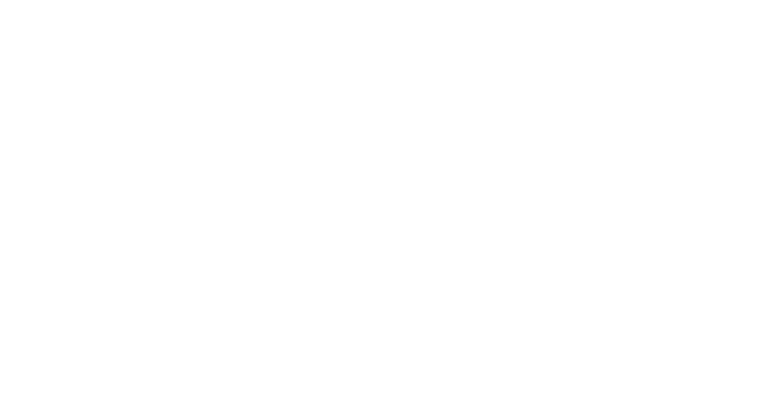
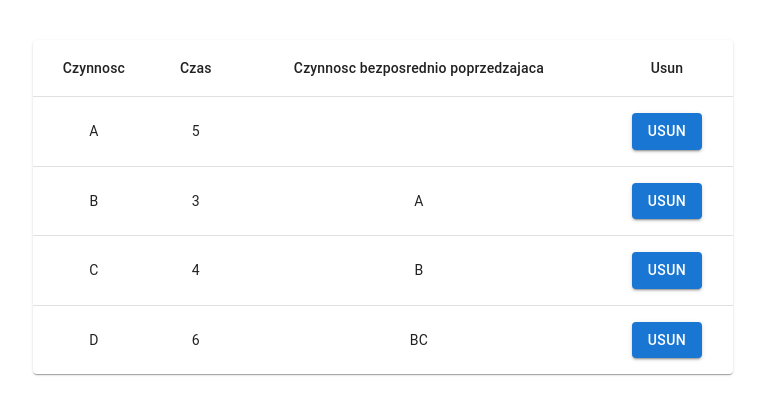
Before and after one commit to mkmak2/CPM, a React (Create React App) app: page / in a window 1280 px wide. Shown: the top 414 px of the page, without its empty margins (7-772 px from the left). Built offline with nearby package versions, Linux system fonts and the light colour scheme.

Commit message:
Added entry label table

```diff
--- a/src/App.tsx
+++ b/src/App.tsx
@@ -1,12 +1,46 @@
 import { useState } from "react";
+import {Step} from '../types/types'
+import EntryDataTable from './components/EntryDataTable/EntryDataTable'
+import { Box } from "@mui/material";
+
+const tmpData: Step[] = [
+  {
+    id: 'A',
+    time: 5,
+    connected: null
+  },
+  {
+    id: 'B',
+    time: 3,
+    connected: ['A']
+  },
+  {
+    id: 'C',
+    time: 4,
+    connected: ['B']
+  },
+  {id: 'D',
+  time: 6,
+  connected: ['B', 'C']
+  }
+]
 
 function App() {
 
-  const [entryData, setEntryData] = useState([])
+  const [entryData, setEntryData] = useState<Step[]>(tmpData)
+
+  const deleteStep = (id: string) => {
+    const updatedData = entryData.filter( d => d.id !== id)
+    setEntryData(updatedData)
+  }
 
   return (
-    <div className="App">
-    </div>
+    <Box
+    className="App"
+    display='flex'
+    p={5}>
+      <EntryDataTable data={entryData} onClick={deleteStep}/>
+    </Box>
   );
 }
 
--- /dev/null
+++ b/src/components/EntryDataTable/EntryDataTable.tsx
@@ -0,0 +1,56 @@
+import React from 'react'
+import Table from '@mui/material/Table';
+import TableBody from '@mui/material/TableBody';
+import TableCell from '@mui/material/TableCell';
+import TableContainer from '@mui/material/TableContainer';
+import TableHead from '@mui/material/TableHead';
+import TableRow from '@mui/material/TableRow';
+import Paper from '@mui/material/Paper';
+import { Button } from '@mui/material';
+import { Step } from '../../../types/types';
+
+interface Props {
+    data: Step[],
+    onClick: (id: string) => void
+}
+const EntryDataTable = ({data, onClick}: Props) => {
+
+    const dataDisplay = data.map(e => (
+        <TableRow
+        key={e.id}
+        sx={{ '&:last-child td, &:last-child th': { border: 0 } }}
+        >
+            <TableCell component="th" scope="row" align='center'>
+                {e.id}
+            </TableCell>
+            <TableCell align="center">{e.time}</TableCell>
+            <TableCell align="center">{e.connected}</TableCell>
+            <TableCell align="center">
+              <Button variant="contained"
+              onClick={() => onClick(e.id)}>Usun</Button>
+            </TableCell>
+        </TableRow>
+    ))
+
+  return (
+    <TableContainer
+    component={Paper}
+    sx={{maxWidth: 700, maxHeight: 500}}>
+      <Table sx={{ minWidth: 650 }} aria-label="simple table">
+        <TableHead>
+          <TableRow>
+            <TableCell align='center'>Czynnosc</TableCell>
+            <TableCell align="center">Czas</TableCell>
+            <TableCell align="center">Czynnosc bezposrednio poprzedzajaca</TableCell>
+            <TableCell align="center">Usun</TableCell>
+          </TableRow>
+        </TableHead>
+        <TableBody>
+          {dataDisplay}
+        </TableBody>
+      </Table>
+    </TableContainer>
+  )
+}
+
+export default EntryDataTable
--- /dev/null
+++ b/types/types.ts
@@ -0,0 +1,5 @@
+export type Step = {
+    id: string,
+    time: number,
+    connected: string[] | null
+}
```
Also changed, not shown: src/components/NewDataForm/NewDataForm.tsx (renamed from components/NewDataForm/NewDataForm.tsx).
